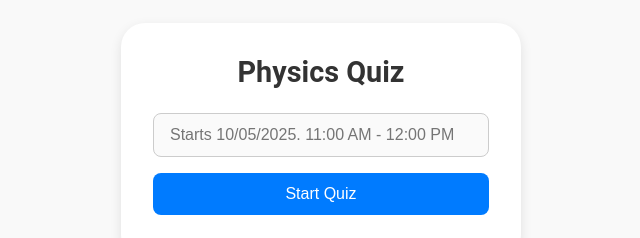
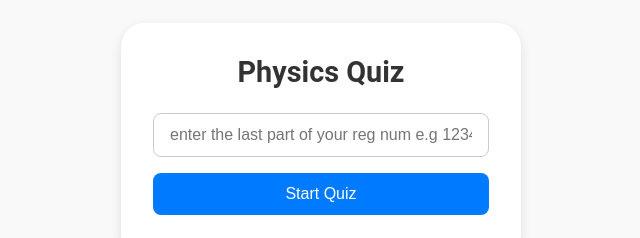
Before and after one commit to DevKosi/quiz, a plain HTML site: page index.html in a window 1280 px wide. Shown: the part 259-497 px from the top of the page, 319-959 px from the left. Drawn offline with Linux system fonts and the light colour scheme; a web font is replaced by a local one.

Commit message:
Update index.html

```diff
--- a/index.html
+++ b/index.html
@@ -13,7 +13,7 @@
 
     <div class="container">
         <h2>Physics Quiz</h2>
-        <input type="text" id="regNumber" placeholder="Starts 10/05/2025. 11:00 AM - 12:00 PM" disabled >
+        <input type="text" id="regNumber" placeholder="enter the last part of your reg num e.g 1234"  >
         <button onclick="login()">Start Quiz</button>
         <p id="error" class="error"></p>
     </div>
```
